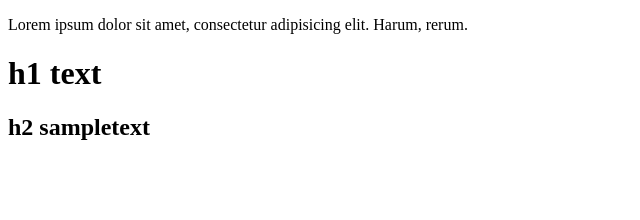
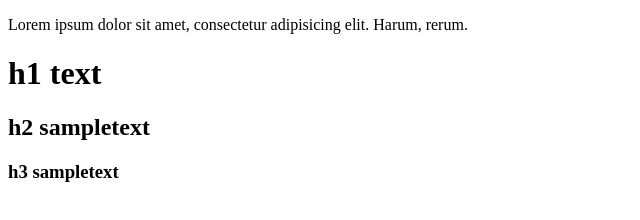
Before and after one commit to JackyTaurusSoft/gitProject, a plain HTML site: page index.html in a window 1280 px wide. Shown: the whole page, without its empty margins (0-640 px from the left). Drawn offline with Linux system fonts and the light colour scheme.

Commit message:
add h3 sampletext

```diff
--- a/index.html
+++ b/index.html
@@ -12,6 +12,7 @@
     <p>Lorem ipsum dolor sit amet, consectetur adipisicing elit. Harum, rerum.</p>
     <h1>h1 text</h1>
     <h2>h2 sampletext</textarea></h2>
+    <h3>h3 sampletext</h3>
 </body>
 
 </html>
```
